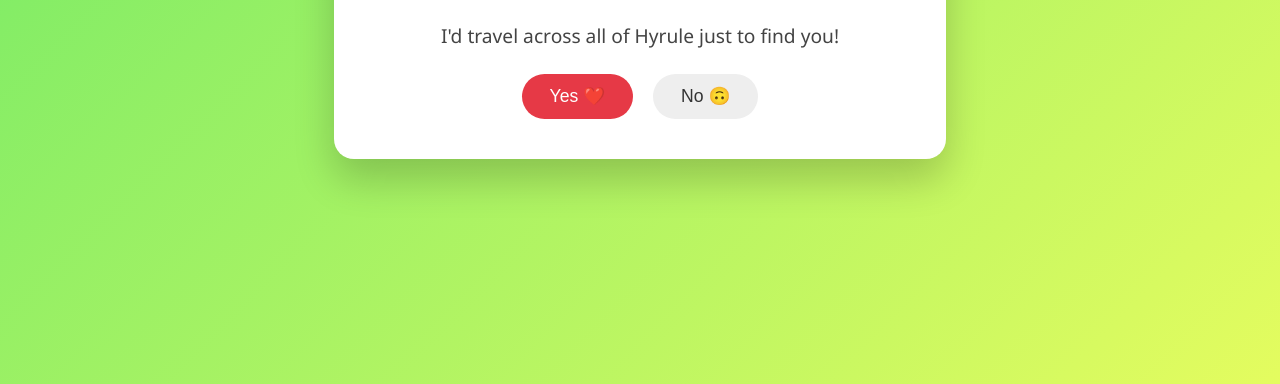
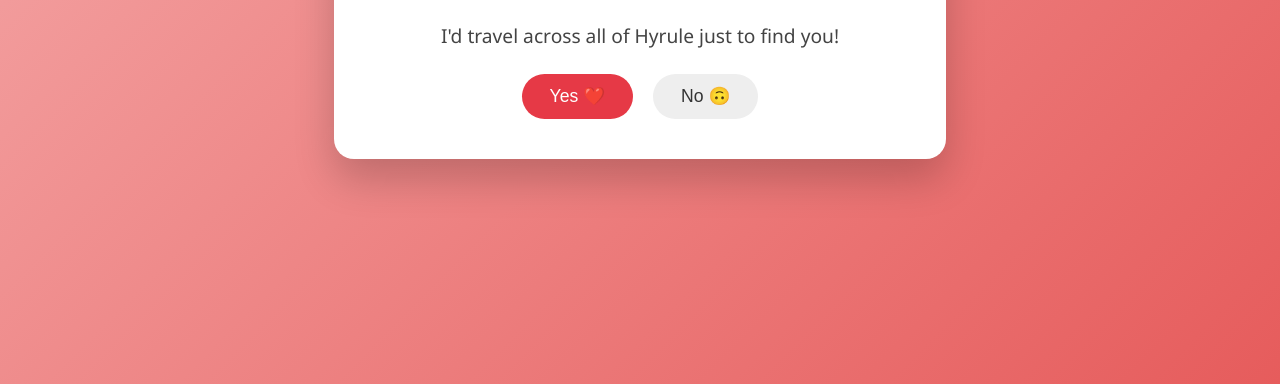
Before and after one commit to ach124/Link, a plain HTML site: page index.html in a window 1280 px wide. Shown: the part 416-800 px from the top of the page. Drawn offline with Linux system fonts and the light colour scheme.

Commit message:
Update index.html

```diff
--- a/index.html
+++ b/index.html
@@ -7,7 +7,7 @@
     body {
       margin: 0;
       height: 100vh;
-      background: linear-gradient(135deg, #6ce968, #e4fc5f);
+      background: linear-gradient(135deg, #f5abab, #e65c5c);
       display: flex;
       justify-content: center;
       align-items: center;
```
